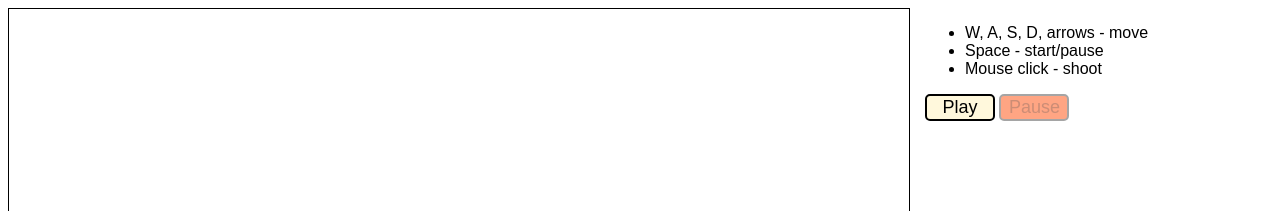
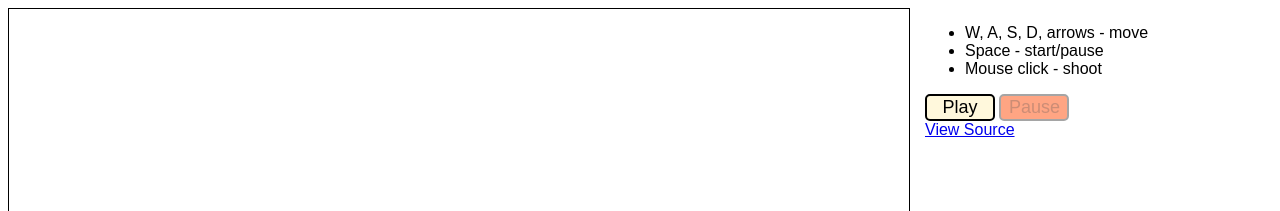
Before and after one commit to AndriiKachur/jsSurvivor, a website: page source/dev.html in a window 1280 px wide. Shown: the top 211 px of the page. Drawn offline with Linux system fonts and the light colour scheme.

Commit message:
link to sources on the page

```diff
--- a/source/dev.html
+++ b/source/dev.html
@@ -23,6 +23,9 @@
             <div>
                 <button id="startButton">Play</button>
                 <button id="stopButton" disabled="disabled">Pause</button>
+            </div>
+            <div>
+                <a href="https://github.com/Nilanno/jsSurvivor" target="_blank">View Source</a>
             </div>
         </div>
     </div>
```
